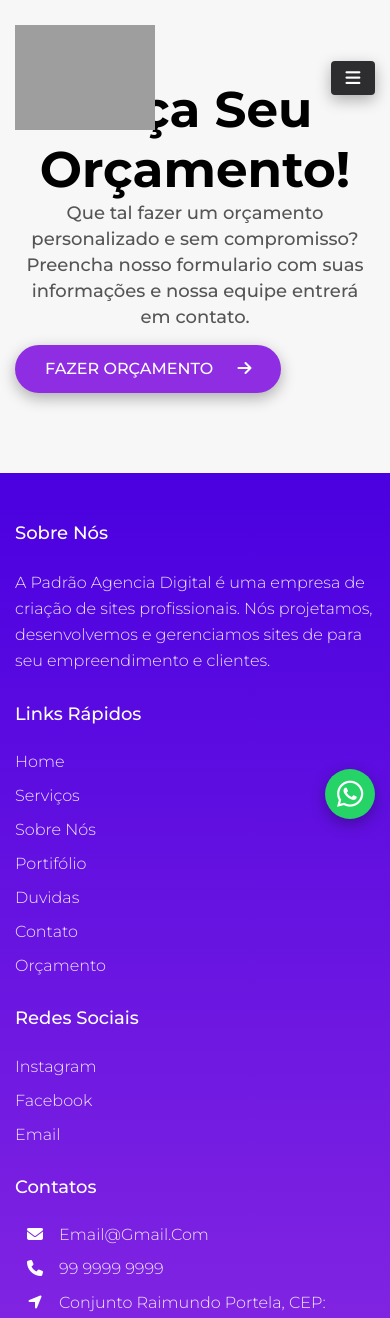
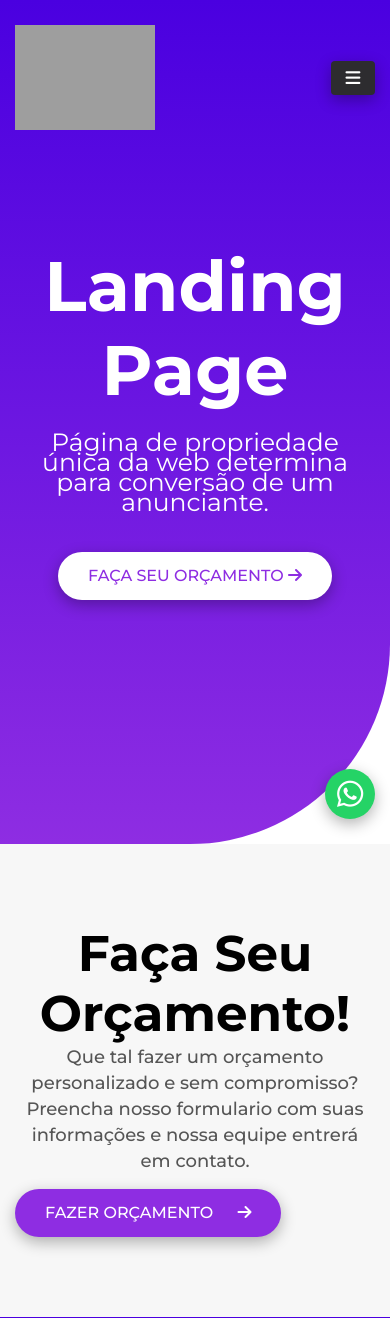
Before and after one commit to luanaAlm/service_page, a Django app: page /landing_page in a window 390 px wide. Shown: the top 1318 px of the page. Run offline with Django 3.2, Linux system fonts and the light colour scheme; some libraries are stand-ins or nearby versions; grey boxes are pictures that could not be loaded.

Commit message:
Alterações

```diff
--- a/core/templates/servicos/landing_page.html
+++ b/core/templates/servicos/landing_page.html
@@ -1,5 +1,24 @@
 {% extends 'base.html' %}
 {% load static %}
 {% block main %}
-
+<!-- Inincio Home -->
+<section class="landing_page d-flex align-items-center" id="home">
+    <div class="container">
+        <div class="row align-items-center">
+            <div class="col-md-12">
+                <div class="landing_page-text" data-aos="fade-up">
+                    <h1> {{text}}</h1>
+                    <p>{{subtext}}</p>
+                    <div class="landing_page-btn">
+                        <a href="{% url 'orcamento' %}" class="btn btn-1">
+                            FAÇA SEU ORÇAMENTO
+                            <i class="fa fa-arrow-right" aria-hidden="true"></i>
+                        </a>
+                    </div>
+                </div>
+            </div>
+        </div>
+    </div>
+</section>
+<!-- Fim Home -->
 {% endblock %}
--- a/core/views.py
+++ b/core/views.py
@@ -15,7 +15,12 @@ def index(request):
 
 
 def landingPage(request):
-    return render(request, "servicos/landing_page.html")
+    text = 'Landing Page'
+    subtext = 'Página de propriedade única da web determina para conversão de um anunciante.'
+    return render(request, "servicos/landing_page.html", {
+        "text": text,
+        "subtext": subtext
+    })
 
 
 def siteInstitucional(request):
--- a/static/css/style.css
+++ b/static/css/style.css
@@ -50,11 +50,11 @@ ul {
   list-style: none;
 }
 .btn-1 {
-  background-color: var(--color-3);
+  background-color: #ffffff;
   padding: 12px 30px;
   border: none;
   border-radius: 30px;
-  color: #ffffff;
+  color: var(--main-color);
   font-size: 16px;
   text-transform: capitalize;
   transition: all 0.5s ease;
@@ -65,8 +65,8 @@ ul {
   box-shadow: var(--shadow-black-300);
 }
 .btn-1:hover {
-  color: var(--main-color);
-  background-color: #ffffff;
+  color: #ffffff;
+  background-color: var(--color-3);
 }
 .btn-2 {
   background-color: var(--main-color);
@@ -522,6 +522,47 @@ ul {
   line-height: 26px;
   margin: 0;
 }
+/*--------------------------------------------------------------
+# landing_page/Sobre Nós
+--------------------------------------------------------------*/
+.landing_page {
+  min-height: 100vh;
+  padding: 150px 0;
+  background: #8e2de2;
+  background: -webkit-linear-gradient(to bottom, #4a00e0, #8e2de2);
+  background: linear-gradient(to bottom, #4a00e0, #8e2de2);
+
+  border-radius: 0 0 200px 0;
+  position: relative;
+  z-index: 1;
+}
+.landing_page-text h1 {
+  text-align: center;
+  font-size: 70px;
+  font-weight: 700;
+  color: #ffffff;
+  margin: 0 0 20px;
+}
+.landing_page-text p {
+  text-align: center;
+  font-size: 25px;
+  line-height: 20px;
+  color: #ffffff;
+  margin: 0;
+  font-weight: 400;
+}
+/* .landing_page-img img {
+  max-width: 850px;
+  width: 100%;
+  animation: bounceTop_01 3s ease infinite;
+}
+.landing_page-img {
+  position: relative;
+} */
+.landing_page .landing_page-btn {
+  text-align: center;
+  margin-top: 40px;
+}
 
 /*--------------------------------------------------------------
 # Sobre Nós
```
Also changed, not shown: core/templates/index.html (+4 -3 lines), core/templates/sobre_nos.html (+1 -21 lines).
